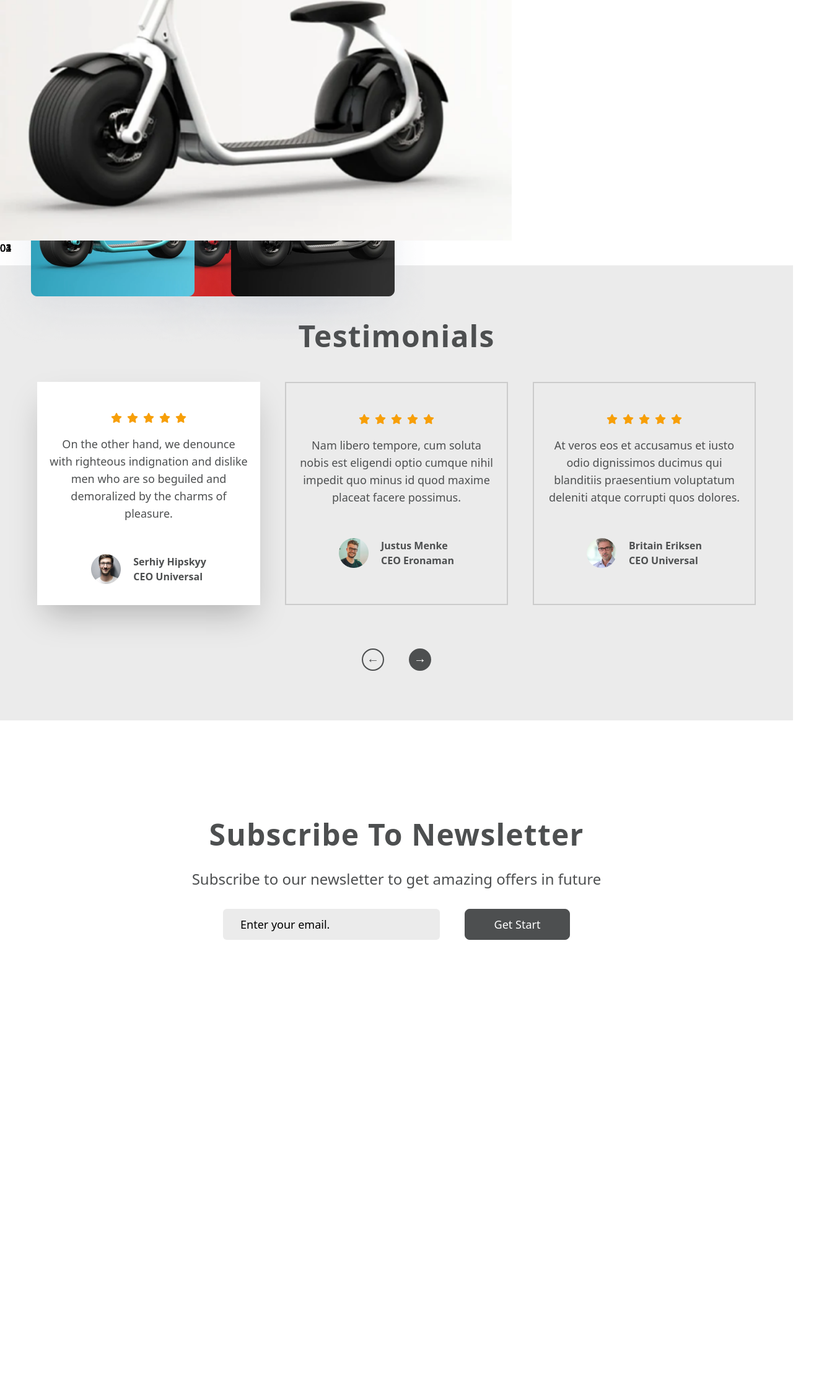
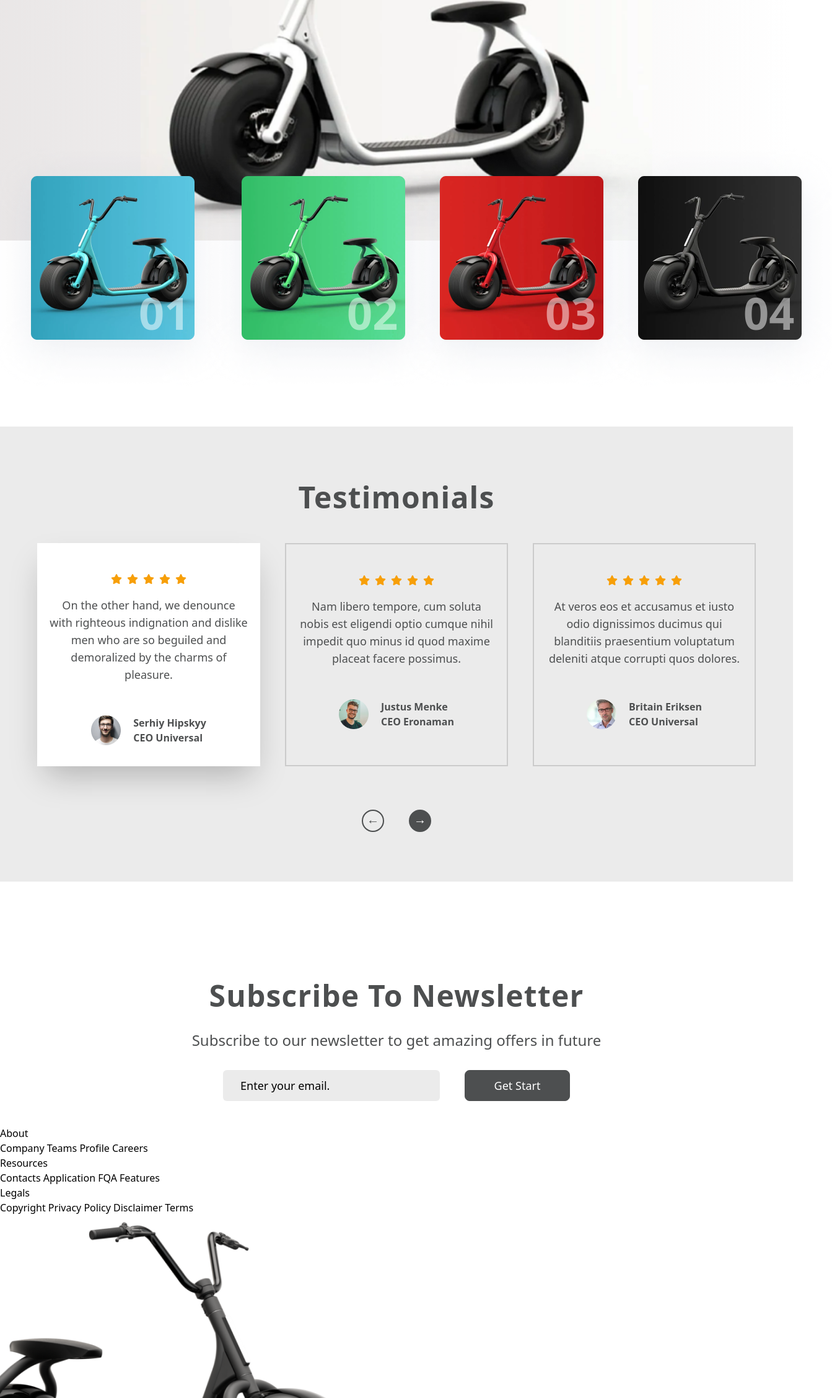
Before and after one commit to shreya-paul-17/Milestone-1-Exam, a website: page Project-3/dist/index.html in a window 1280 px wide. Shown: the part 5788-8043 px from the top of the page at 62% size, 1343 px wide, since content can reach past the window. Before the commit the page ends 7344 px from the top, so only its background shows below. Drawn offline with Linux system fonts and the light colour scheme.

Commit message:
Add modified files

```diff
--- a/Project-3/dist/index.html
+++ b/Project-3/dist/index.html
@@ -230,32 +230,28 @@
         <h1 class="text-center text-5xl font-bold font-sans tracking-wide pt-20 text-[#4d4f50]">Colors</h1>
         <h2 class="text-center py-8 font-sans font-medium text-2xl text-[#4d4f50]">Check our product colors.</h2>
 
-        <div class="relative mb-10">
-            <div class="absolute">
-            <img class="top-full left-1/4" src="/Project-3/Images/color-scooter-2.png" alt="green color scooter image" srcset="">
-            <img class="absolute top-full left-2/4" src="/Project-3/Images/color-scooter-3.png" alt="red color scooter image" srcset="">
-            <img class="absolute top-full left-3/4" src="/Project-3/Images/color-scooter-4.png" alt="black color scooter image" srcset="">
-            <img class="absolute top-full" src="/Project-3/Images/color-scooter-1.png" alt="blue color scooter image" srcset="">
+        <div class="relative mb-10 h-[633px] bg-gradient-to-r from-[#c8c1c164]">
+            <div class="flex justify-center items-center">
+            <img class="h-[633px]" src="/Project-3/Images/gallery scooter.png" alt="scooter image" srcset="">
             </div>
 
-            <img class="sticky h-[633px]" src="/Project-3/Images/gallery scooter.png" alt="scooter image" srcset="">
+            <div class="mb-20">
+                <img class="absolute top-3/4 z-[1]" src="/Project-3/Images/color-scooter-1.png" alt="blue color scooter image" srcset="">
+                <img class="absolute top-3/4 left-1/4 z-[1]" src="/Project-3/Images/color-scooter-2.png" alt="green color scooter image" srcset="">
+                <img class="absolute top-3/4 left-2/4 z-[1]" src="/Project-3/Images/color-scooter-3.png" alt="red color scooter image" srcset="">
+                <img class="absolute top-3/4 left-3/4 z-[1]" src="/Project-3/Images/color-scooter-4.png" alt="black color scooter image" srcset="">
+            </div>
 
-            <!-- <div class="relative"> -->
-            <!-- <img class="absolute left-1/4" src="/Project-3/Images/color-scooter-2.png" alt="green color scooter image" srcset="">
-            <img class="absolute left-2/4" src="/Project-3/Images/color-scooter-3.png" alt="red color scooter image" srcset="">
-            <img class="absolute left-3/4" src="/Project-3/Images/color-scooter-4.png" alt="black color scooter image" srcset="">
-            <img class="absolute " src="/Project-3/Images/color-scooter-1.png" alt="blue color scooter image" srcset=""> -->
-            <!-- </div> -->
-
-            <div class="absolute">01</div>
-            <div class="absolute">02</div>
-            <div class="absolute">03</div>
-            <div class="absolute">04</div>
+            <div class="relative">
+                <h1 class="font-sans font-bold text-7xl absolute top-full z-[1] pl-56 text-white/50">01</h1>
+                <h1 class="font-sans font-bold text-7xl absolute top-full left-1/4 z-[1] pl-60 text-white/50">02</h1>
+                <h1 class="font-sans font-bold text-7xl absolute top-full left-2/4 z-[1] pl-60 text-white/50">03</h1>
+                <h1 class="font-sans font-bold text-7xl absolute top-full left-3/4 z-[1] pl-60 text-white/50">04</h1>
+            </div>
         </div>
-
     </section>
 
-    <section class="section-10 bg-[#cbcbcb64] pt-[70px] mb-[80px] pb-[80px]">
+    <section class="section-10 bg-[#cbcbcb64] pt-[70px] mb-[80px] pb-[80px] mt-[300px]">
         <h1 class="text-center text-5xl font-bold font-sans tracking-wide pt-5 text-[#4d4f50]">Testimonials</h1>
 
         <section class="review-section flex justify-center mt-[50px]">
@@ -328,5 +324,31 @@
         </div>
     </section>
 
+    <footer>
+        <div class="links-containers">
+            <h1>About</h1>
+            <a href="#">Company</a>
+            <a href="#">Teams</a>
+            <a href="#">Profile</a>
+            <a href="#">Careers</a>
+        </div>
+        <div class="links-containers">
+            <h1>Resources</h1>
+            <a href="#">Contacts</a>
+            <a href="#">Application</a>
+            <a href="#">FQA Features</a>
+        </div>
+        <div class="links-containers">
+            <h1>Legals</h1>
+            <a href="#">Copyright Privacy</a>
+            <a href="#">Policy Disclaimer</a>
+            <a href="#">Terms</a>
+            <i class="fa-brands fa-facebook fa-sm" style="color: #ffffff;"></i>
+
+        </div>
+
+        <img src="/Project-3/Images/footer scooter.png" alt="An image of scooter in footer section" srcset="">
+    </footer>
+
 </body>
 </html>
```
Also changed, not shown: Project-3/dist/style.css.
